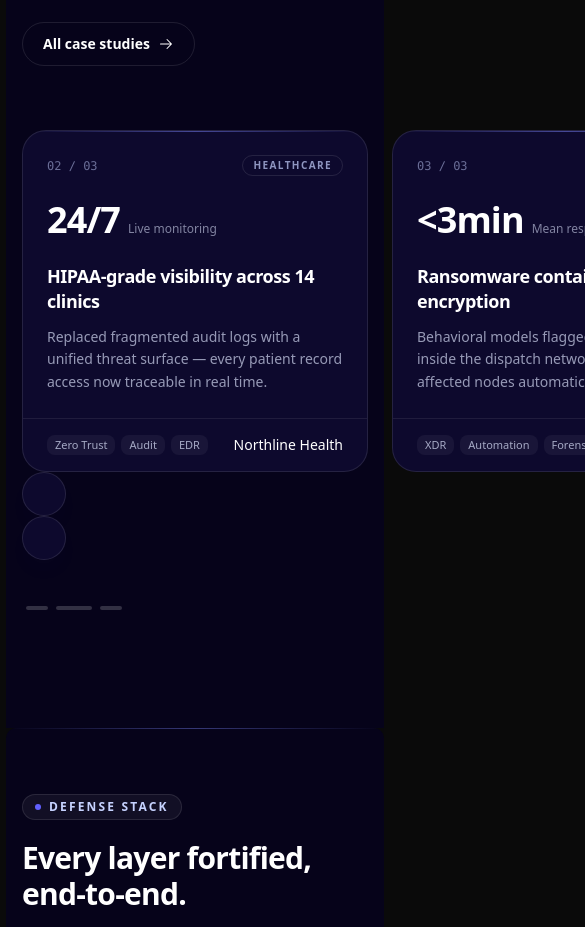
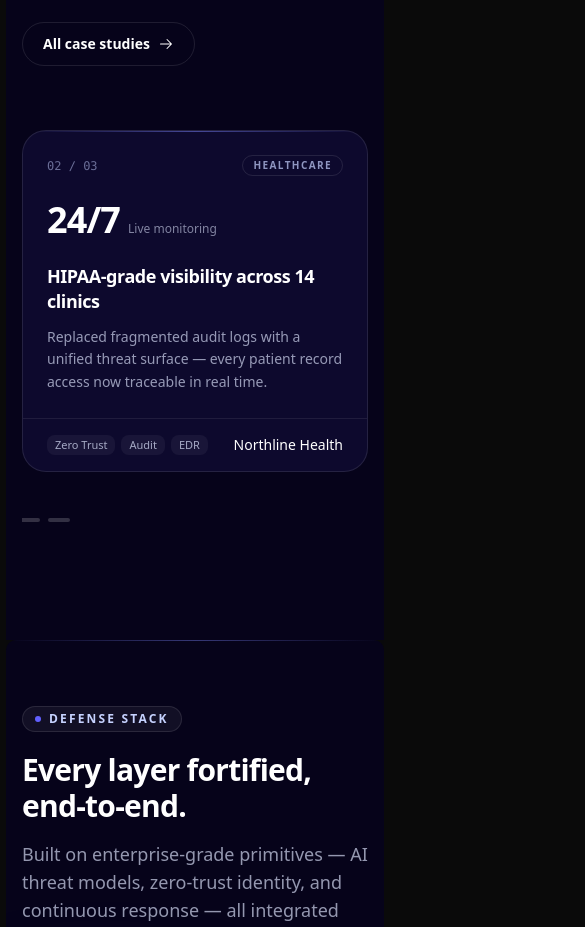
Before and after one commit to erlightdev/selim, a React (Vite) app in the folder apps/web/: page / in a window 390 px wide. Shown: the part 3900-4827 px from the top of the page, 585 px wide, since content can reach past the window. Built offline with nearby package versions, Linux system fonts and the light colour scheme.

Commit message:
feat: update homepage styles and swiper configuration for improved layout and responsiveness

```diff
--- a/apps/web/src/pages/home.tsx
+++ b/apps/web/src/pages/home.tsx
@@ -250,7 +250,7 @@ function ServiceBentoCard({
 
 export default function HomePage() {
   return (
-    <main className=" bg-zinc-50 font-sans text-zinc-950 selection:bg-emerald-200 selection:text-emerald-950 dark:bg-zinc-950 dark:text-zinc-50">
+    <main className=" bg-zinc-50 font-sans text-zinc-950 selection:bg-indigo-200 selection:text-indigo-950 dark:bg-zinc-950 dark:text-zinc-50">
       {/* Injecting keyframes safely for the marquee without needing tailwind.config.js changes */}
       <style
         dangerouslySetInnerHTML={{
@@ -283,8 +283,22 @@ export default function HomePage() {
 					-ms-overflow-style: none;
 					scrollbar-width: none;
 				}
-				.cases-swiper { padding-bottom: 4.5rem !important; overflow: visible !important; }
-				.cases-swiper .swiper-wrapper { overflow: visible; }
+				.cases-swiper { padding-bottom: 4.5rem !important; overflow: hidden !important; }
+				.cases-swiper .swiper-wrapper { align-items: stretch; }
+				.cases-swiper .swiper-slide { height: auto; display: flex; }
+				.cases-swiper .swiper-slide > article { width: 100%; }
+				@media (min-width: 640px) {
+					.cases-swiper { overflow: visible !important; }
+				}
+				@media (max-width: 639px) {
+					.cases-swiper > .swiper-button-prev,
+					.cases-swiper > .swiper-button-next { display: none !important; }
+					.cases-swiper > .swiper-pagination {
+						left: 50% !important;
+						transform: translateX(-50%);
+						text-align: center !important;
+					}
+				}
 				.cases-swiper > .swiper-button-prev,
 				.cases-swiper > .swiper-button-next {
 					top: auto !important;
@@ -714,7 +728,7 @@ guard.on("threat", (e) => respond(e));`}
 
           <Swiper
             modules={[Navigation, Pagination, A11y, Autoplay]}
-            spaceBetween={24}
+            spaceBetween={16}
             slidesPerView={1}
             loop
             loopAdditionalSlides={3}
@@ -722,9 +736,9 @@ guard.on("threat", (e) => respond(e));`}
             pagination={{ clickable: true }}
             navigation
             breakpoints={{
-              640: { slidesPerView: 1.4 },
-              900: { slidesPerView: 2.2 },
-              1200: { slidesPerView: 3 },
+              640: { slidesPerView: 1.4, spaceBetween: 20 },
+              900: { slidesPerView: 2.2, spaceBetween: 24 },
+              1200: { slidesPerView: 3, spaceBetween: 24 },
             }}
             className="cases-swiper"
           >
```
